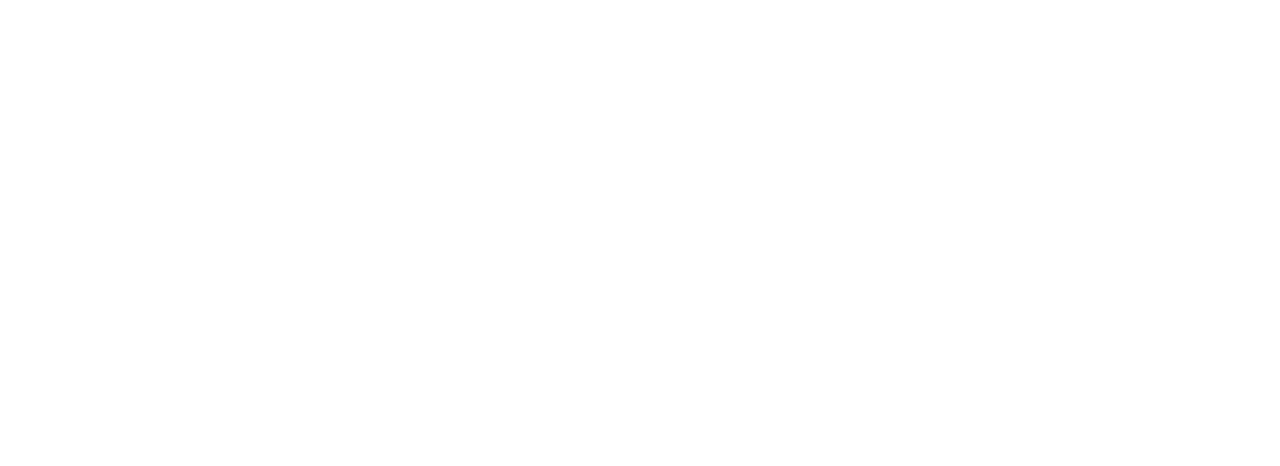
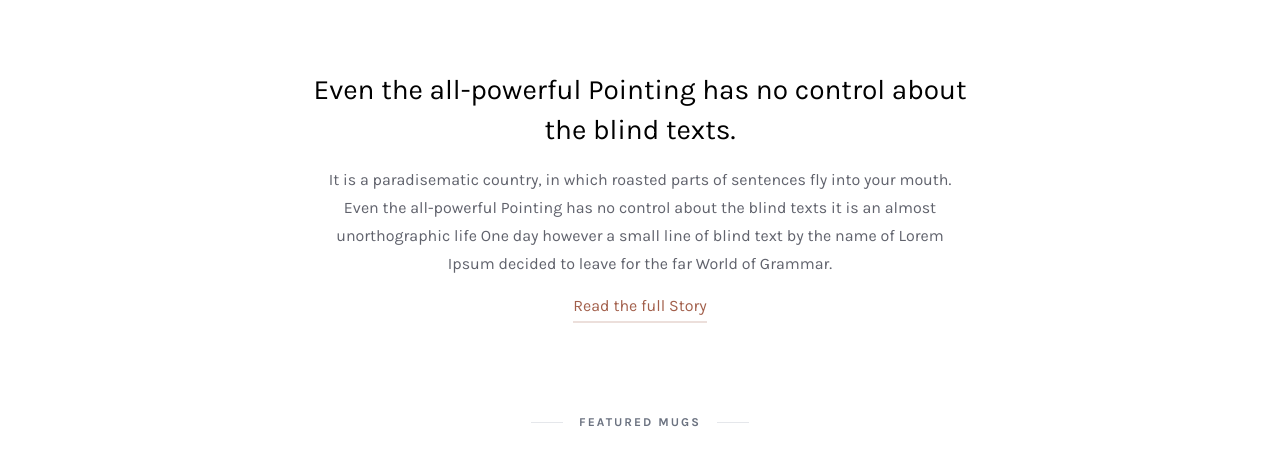
Before and after one commit to nghiakieran/taildwind-coffee-ui, a React (Vite) app: page / in a window 1280 px wide. Shown: the part 632-1098 px from the top of the page. Before the commit the page ends 800 px from the top, so only its background shows below. Built offline with nearby package versions, Linux system fonts and the light colour scheme.

Commit message:
Build Story

```diff
--- a/src/index.css
+++ b/src/index.css
@@ -12,12 +12,26 @@
 }
 
 .lcn-header-item {
-  @apply py-1 font-bold block cursor-pointer hover:text-gray-800 relative after:lg:absolute after:lg:bottom-0 after:lg:bg-light-coffee
+  @apply py-1 font-bold block cursor-pointer hover:text-gray-800 relative after:lg:absolute after:lg:bottom-0 after:lg:bg-coffee-200
       after:lg:left-0 after:lg:w-0 hover:after:lg:w-full after:lg:h-0.5 after:lg:transition-all after:lg:ease-in-out after:lg:duration-300
 }
+
 .lcn-menu-open {
   @apply absolute  top-10 w-full bg-white text-center animate-slideDown
 }
+
 .lcn-menu-open .lcn-header-item {
   @apply p-4
 }
+
+.lcn-subHeadline {
+  @apply flex items-center justify-center mb-24
+}
+
+.lcn-subHeadline-deco {
+  @apply  w-8 h-px bg-gray-200
+}
+
+.lcn-subHeadline-label {
+  @apply text-xs tracking-[2px] mx-4 text-gray-500 font-bold uppercase
+}
--- a/src/pages/Main/Main.jsx
+++ b/src/pages/Main/Main.jsx
@@ -1,10 +1,12 @@
 import React from 'react'
 import Slider from './Slider'
+import Story from './Story'
 
 function Main() {
   return (
-    <div className=''>
+    <div className='main'>
       <Slider />
+      <Story />
     </div>
   )
 }
--- a/src/pages/Main/Slider.jsx
+++ b/src/pages/Main/Slider.jsx
@@ -2,7 +2,8 @@
 
 function Slider() {
   return (
-    <div className='h-[530px] mx-8 bg-[url(./img/slider-bg.jpg)] bg-cover bg-bottom bg-no-repeat'>
+    <div className='slider'>
+      <div className='h-[530px] mx-8 mb-24 bg-[url(./img/slider-bg.jpg)] bg-cover bg-bottom bg-no-repeat'>
         <div className='bg-opacity-40 bg-gray-900 w-full h-full flex items-center justify-center'>
           <div className='text-white text-center'>
             <div className=''>
@@ -14,6 +15,7 @@
           </div>
         </div>
       </div>
+    </div>
   )
 }
 
--- /dev/null
+++ b/src/pages/Main/Story.jsx
@@ -0,0 +1,26 @@
+import React from 'react'
+
+function Story() {
+  return (
+    <>
+      <div className='story max-w-940 mx-auto'>
+          <div className='px-8 md:px-16 lg:px-24 xl:px-[142px] mb-24 text-center'>
+            <h2 className='mt-5 mb-4 text-[28px] leading-10'>Even the all-powerful Pointing has no control about the blind texts.</h2>
+            <p className='mb-4 text-[#1d1f2eb3] leading-7'>It is a paradisematic country, in which roasted parts of sentences fly into your mouth.
+              Even the all-powerful Pointing has no control about the blind texts it is an almost unorthographic
+              life One day however a small line of blind text by the name of Lorem Ipsum decided to leave for the far World of Grammar.</p>
+            <a href="#" className='mt-3 text-coffee-400 relative after:absolute after:-bottom-2 after:bg-coffee-50
+             hover:after:bg-coffee-200 after:left-0 after:w-full after:h-0.5 after:transition-all after:ease-in-out after:duration-300
+            '>Read the full Story</a>
+          </div>
+      </div>
+      <div className='lcn-subHeadline'>
+        <div className='lcn-subHeadline-deco-line w-8 h-px bg-gray-200'></div>
+        <div className='lcn-subHeadline-label'>Featured Mugs</div>
+        <div className='lcn-subHeadline-deco-line w-8 h-px bg-gray-200'></div>
+      </div>
+    </>
+  )
+}
+
+export default Story
--- a/tailwind.config.js
+++ b/tailwind.config.js
@@ -13,7 +13,12 @@
         ]
       },
       colors: {
-        'light-coffee': '#C89F94'
+        'coffee': {
+          '50': '#a25f4b33',
+          '200': '#C89F94',
+          '400': '#a25f4b'
+        }
+
       },
       maxWidth: {
         '1440': '1440px',
```
Lines whose indentation alone changed are shown as unchanged.
